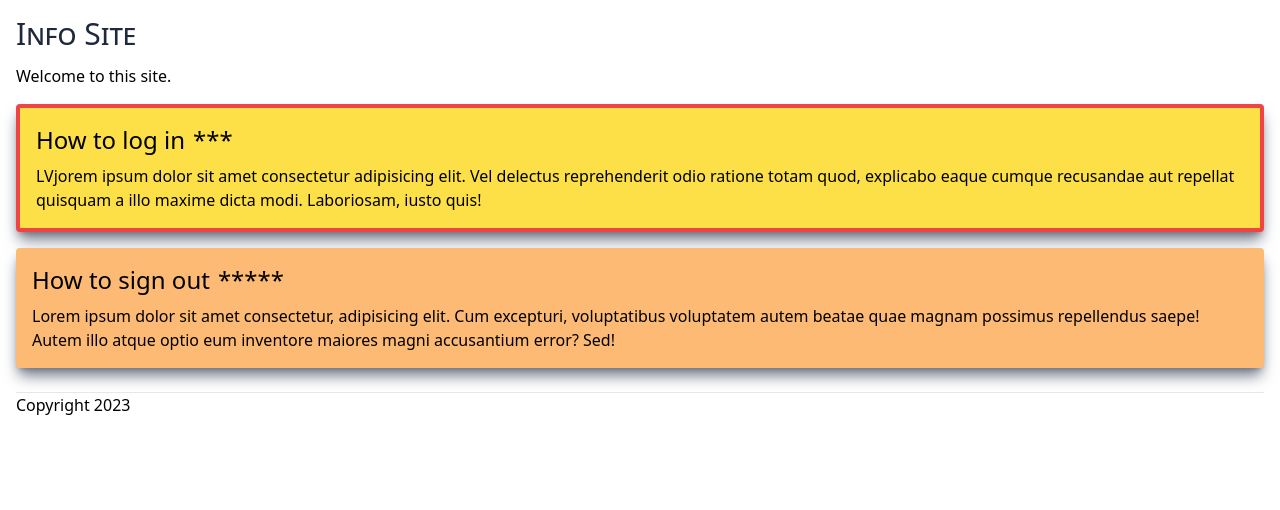
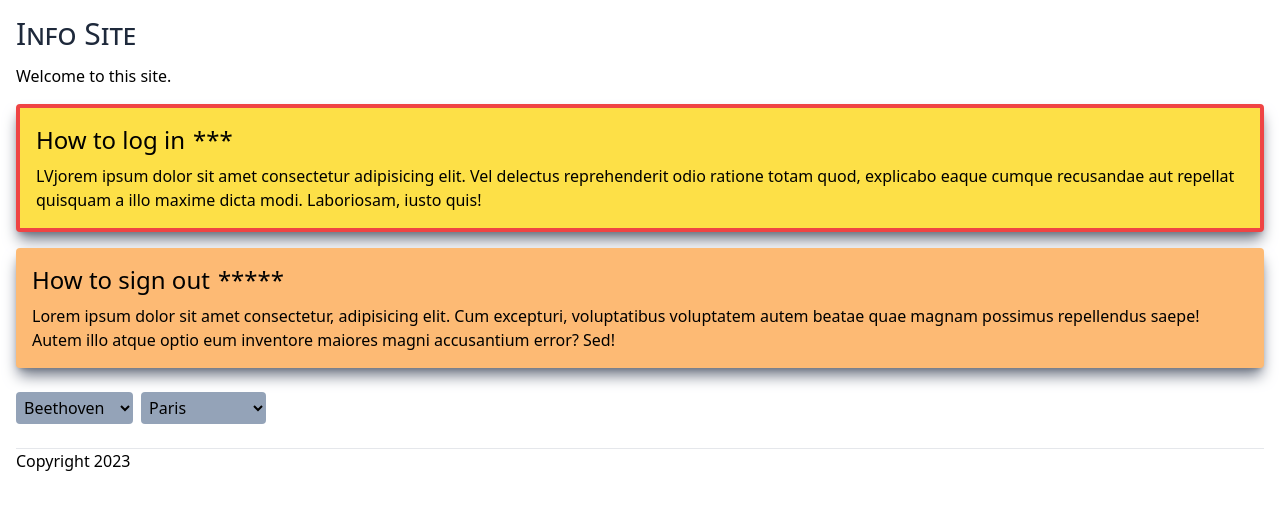
Before and after one commit to edwardtanguay/et819-vite-components-demo, a React (Vite) app: page / in a window 1280 px wide. Shown: the top 510 px of the page. Built offline with nearby package versions, Linux system fonts and the light colour scheme.

Commit message:
dropdown

```diff
--- a/src/App.tsx
+++ b/src/App.tsx
@@ -1,17 +1,51 @@
+import { Dropdown } from "./components/Dropdown";
 import { Footer } from "./components/Footer";
 import { Header } from "./components/Header";
 import { InfoBox } from "./components/InfoBox";
 
+const composers = [
+	"Beethoven",
+	"Mozart",
+	"Bach",
+	"Tchaikovsky",
+	"Schubert",
+	"Brahms",
+	"Vivaldi"
+];
+
+const cities = [
+  "Paris",
+  "London",
+  "Berlin",
+  "Rome",
+  "Copenhagen",
+  "Stockholm",
+  "Athens",
+  "Brussels"
+];
+
 function App() {
 	return (
 		<>
-			<Header/>
+			<Header />
 			<p>Welcome to this site.</p>
 
-			<InfoBox title="How to log in" body="LVjorem ipsum dolor sit amet consectetur adipisicing elit. Vel delectus reprehenderit odio ratione totam quod, explicabo eaque cumque recusandae aut repellat quisquam a illo maxime dicta modi. Laboriosam, iusto quis!" stars={3} highlight={true} />
-			<InfoBox title="How to sign out" body="Lorem ipsum dolor sit amet consectetur, adipisicing elit. Cum excepturi, voluptatibus voluptatem autem beatae quae magnam possimus repellendus saepe! Autem illo atque optio eum inventore maiores magni accusantium error? Sed!" stars={5} />
+			<InfoBox
+				title="How to log in"
+				body="LVjorem ipsum dolor sit amet consectetur adipisicing elit. Vel delectus reprehenderit odio ratione totam quod, explicabo eaque cumque recusandae aut repellat quisquam a illo maxime dicta modi. Laboriosam, iusto quis!"
+				stars={3}
+				highlight={true}
+			/>
+			<InfoBox
+				title="How to sign out"
+				body="Lorem ipsum dolor sit amet consectetur, adipisicing elit. Cum excepturi, voluptatibus voluptatem autem beatae quae magnam possimus repellendus saepe! Autem illo atque optio eum inventore maiores magni accusantium error? Sed!"
+				stars={5}
+			/>
 
-			<Footer/>
+			<Dropdown choices={composers} />
+			<Dropdown choices={cities} />
+
+			<Footer />
 		</>
 	);
 }
--- /dev/null
+++ b/src/components/Dropdown.tsx
@@ -0,0 +1,13 @@
+interface IProps {
+	choices: string[];
+}
+
+export const Dropdown = ({ choices }: IProps) => {
+	return (
+		<select className="mt-6 bg-slate-400 mr-2 rounded p-1">
+			{choices.map((choice) => (
+				<option value={choice.toLowerCase()}>{choice}</option>
+			))}
+		</select>
+	);
+};
```
